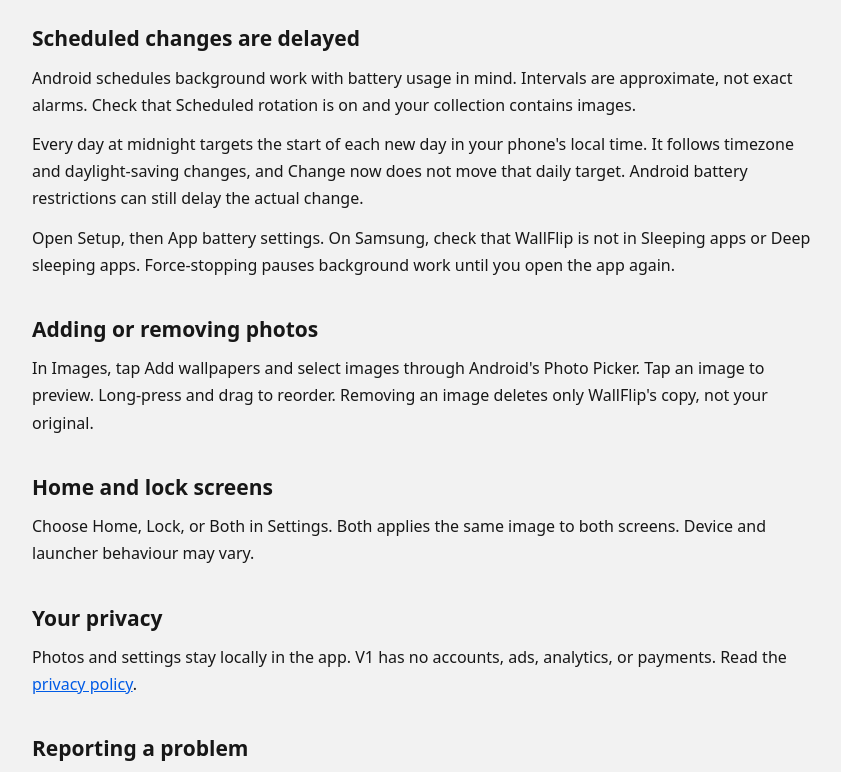
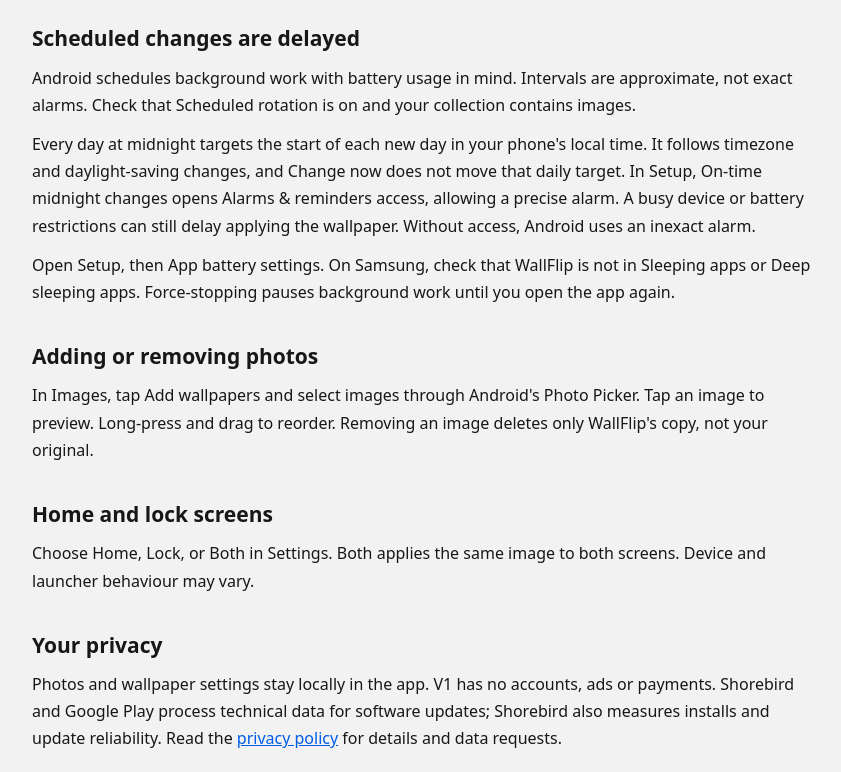
Before and after one commit to Topzee001/wallflip-support, a plain HTML site: page index.html in a window 1280 px wide. Shown: the part 280-1052 px from the top of the page, without its empty margins (218-1059 px from the left). Drawn offline with Linux system fonts and the light colour scheme.

Commit message:
Publish WallFlip support: index.html

```diff
--- a/index.html
+++ b/index.html
@@ -11,11 +11,11 @@
 <h1>WallFlip Support</h1><p class="meta">WallFlip 1.0 by Topzee</p>
 <p>For help, feedback, or privacy questions, email <a href="mailto:topzee001@gmail.com?subject=WallFlip%20support">topzee001@gmail.com</a>.</p>
 <h2>Scheduled changes are delayed</h2><p>Android schedules background work with battery usage in mind. Intervals are approximate, not exact alarms. Check that Scheduled rotation is on and your collection contains images.</p>
-<p>Every day at midnight targets the start of each new day in your phone's local time. It follows timezone and daylight-saving changes, and Change now does not move that daily target. Android battery restrictions can still delay the actual change.</p>
+<p>Every day at midnight targets the start of each new day in your phone's local time. It follows timezone and daylight-saving changes, and Change now does not move that daily target. In Setup, On-time midnight changes opens Alarms &amp; reminders access, allowing a precise alarm. A busy device or battery restrictions can still delay applying the wallpaper. Without access, Android uses an inexact alarm.</p>
 <p>Open Setup, then App battery settings. On Samsung, check that WallFlip is not in Sleeping apps or Deep sleeping apps. Force-stopping pauses background work until you open the app again.</p>
 <h2>Adding or removing photos</h2><p>In Images, tap Add wallpapers and select images through Android's Photo Picker. Tap an image to preview. Long-press and drag to reorder. Removing an image deletes only WallFlip's copy, not your original.</p>
 <h2>Home and lock screens</h2><p>Choose Home, Lock, or Both in Settings. Both applies the same image to both screens. Device and launcher behaviour may vary.</p>
-<h2>Your privacy</h2><p>Photos and settings stay locally in the app. V1 has no accounts, ads, analytics, or payments. Read the <a href="privacy/">privacy policy</a>.</p>
+<h2>Your privacy</h2><p>Photos and wallpaper settings stay locally in the app. V1 has no accounts, ads or payments. Shorebird and Google Play process technical data for software updates; Shorebird also measures installs and update reliability. Read the <a href="privacy/">privacy policy</a> for details and data requests.</p>
 <h2>Reporting a problem</h2><p>Include phone model, Android version, WallFlip version, and what happened. Avoid sending private photos or sensitive information unnecessarily.</p>
 </main><footer>Topzee / WallFlip. Independent app; not affiliated with Samsung or Google.</footer>
 </body></html>
```
